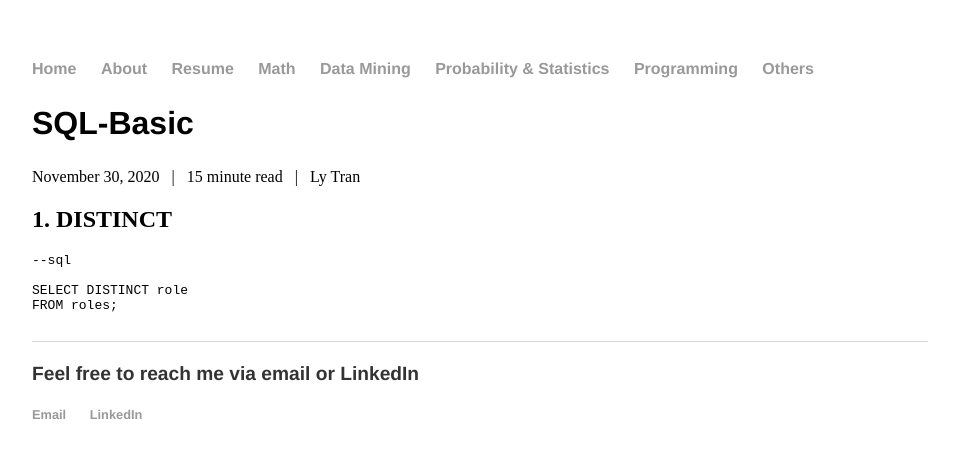
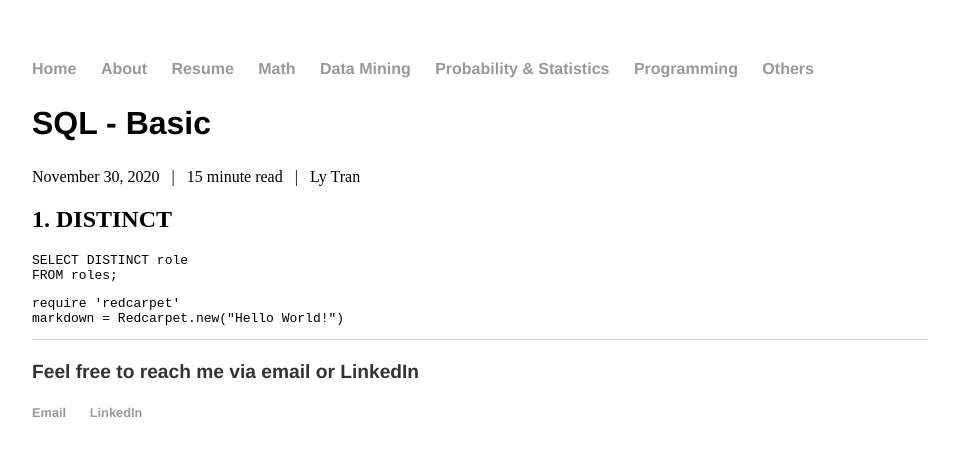
Before and after one commit to lytranp/lytranp.github.io, a Jekyll site: the page built from _posts/programming/2020-11-30-sql-basic.md, in a window 1280 px wide. Shown: the top 458 px of the page, without its empty margins (160-1119 px from the left). Built offline with Jekyll 4.4.1, drawn with Linux system fonts in a browser that asks for light colours; a script that is not in the unit is left out.

Commit message:
Edit sql

````diff
--- a/_posts/programming/2020-11-30-sql-basic.md
+++ b/_posts/programming/2020-11-30-sql-basic.md
@@ -1,17 +1,20 @@
 ---
 layout: post
 mathjax: true
-title: "SQL-Basic"
+title: "SQL - Basic"
 read: 15
 secondary: programming
 date: 2020-11-30
 ---
 
 ## 1. DISTINCT
-```
---sql
 
+```sql
 SELECT DISTINCT role
 FROM roles;
+```
 
+```ruby
+require 'redcarpet'
+markdown = Redcarpet.new("Hello World!")
 ```
````
